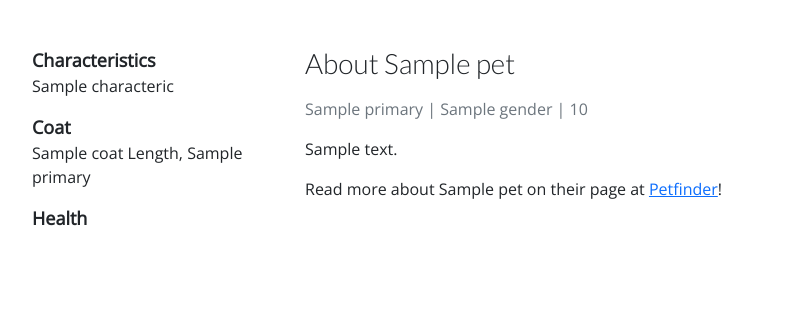
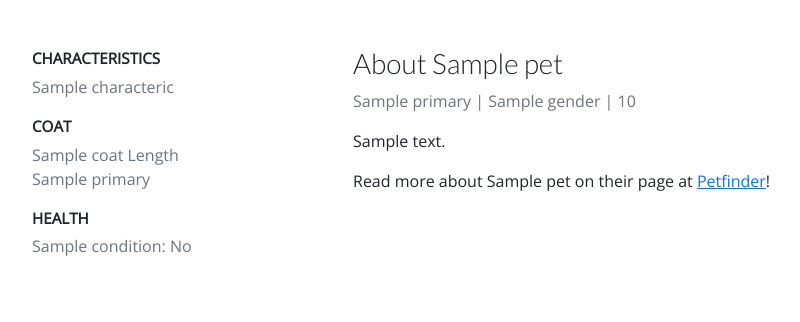
Before and after one commit to melmai/pixapets, a Flask app: template templates/details.html in a window 1280 px wide. Shown: the part 609-931 px from the top of the page, without its empty margins (62-862 px from the left). Before the commit the page ends 835 px from the top, so only its background shows below. Run offline with Flask 3, Linux system fonts and the light colour scheme; the template is opened without the code that fills it: most values are stand-ins (such as "Sample title", 1, 10 or a date in 2020).

Commit message:
updates detail styling

```diff
--- a/static/css/carousel.css
+++ b/static/css/details.css
@@ -1,3 +1,4 @@
+/* Carousel */
 .carousel-item {
     max-height: 450px;
     background: #333;
@@ -9,3 +10,14 @@
     overflow: hidden;
     height: 50vh;
 }
+
+/* Sidebar */
+.details-list dt {
+    text-transform: uppercase;
+    margin-bottom: 5px;
+    font-size: .95em;
+}
+
+.detail-list dd {
+    font-size: .9em;
+}
--- a/static/css/global.css
+++ b/static/css/global.css
@@ -134,6 +134,7 @@ h1, h2, h3, h4, h5, h6 {
     opacity: 1;
     border: 0;
     height: 5px;
+    width: 90px;
 }
 
 .favorite {
--- a/templates/details.html
+++ b/templates/details.html
@@ -3,7 +3,7 @@
 {% block title %} PixaPets | {{ pet["name"] | capitalize }} {% endblock %}
 
 {% block stylesheets %}
-<link rel="stylesheet" href="../static/css/carousel.css">
+<link rel="stylesheet" href="../static/css/details.css">
 {% endblock %}
 
 {% block content %}
@@ -19,9 +19,10 @@
       </button>
     </div>
   </div>
-  <hr class="hr-primary w-25 mb-4">
+  <hr class="divider hr-primary mb-4">
 </div>
 
+<!-- Carousel -->
 <div class="container">
   <div id="carousel" class="carousel slide">
     <div class="carousel-inner">
@@ -46,13 +47,15 @@
   </div>
 </div>
 
+<!-- Sidebar -->
 <div class="container my-5">
   <div class="d-flex flex-row">
     <div class="w-25">
       <dl class="details-list">
 
+        {% if (pet["tags"] | length) > 0 %}
         <dt>Characteristics</dt>
-        <dd>
+        <dd class="mb-3 text-muted">
           {% for characteric in pet["tags"] %}
             {% if loop.index == pet["tags"] | length %}
               {{ characteric }}
@@ -61,28 +64,38 @@
             {% endif %}
           {% endfor %}
         </dd>
+        {% endif %}
 
-        <dt class="mt-3">Coat</dt>
-        <dd>{{ pet["coat"] }} Length, {{ pet["colors"]["primary"] }}</dd>
+        {% if pet["coat"] or pet["colors"]["primary"] %}
+        <dt>Coat</dt>
+        <dd class="mb-3 text-muted">
+          {% if pet["coat"] %}
+            <p class="mb-0">{{ pet["coat"] }} Length</p>
+          {% endif %}
+          {% if pet["colors"]["primary"] %}
+            <p>{{ pet["colors"]["primary"] }}</p>
+          {% endif %}
+        </dd>
+        {% endif %}
 
-        <dt class="mt-3">Health</dt>
-        <dd>
+        {% if pet["attributes"] %}
+
+        <dt>Health</dt>
+        <dd class="mb-3 text-muted">
+          <p>
           {% for condition, status in pet["attributes"].items() %}
-            {% if status %}
-              {% if loop.index == pet["attributes"] | length %}
-                {{ condition | replace("_", " ") }}
-              {% else %}
-                {{ condition | replace("_", " ") }},
-              {% endif %}
-            {% endif %}
+                {{ condition | replace("_", " ") | capitalize }}:
+                {{ "Yes" if status else "No"}}<br>
           {% endfor %}
+          </p>
         </dd>
+        {% endif %}
 
       </dl>
     </div>
 
-    <div class="w-75">
-      <h3 class="mb-3">About {{ pet["name"] }}</h3>
+    <div class="w-75 ps-5">
+      <h3 class="mb-2">About {{ pet["name"] }}</h3>
       <p class="text-muted">{{ pet["breeds"]["primary"] }} | {{ pet["gender"] }} | {{ pet["age"] }}</p>
       <p>{{ pet["description"] }}</p>
       <p>Read more about {{pet["name"]}} on their page at <a href='{{ pet["url"] }}'>Petfinder</a>!</p>
```
